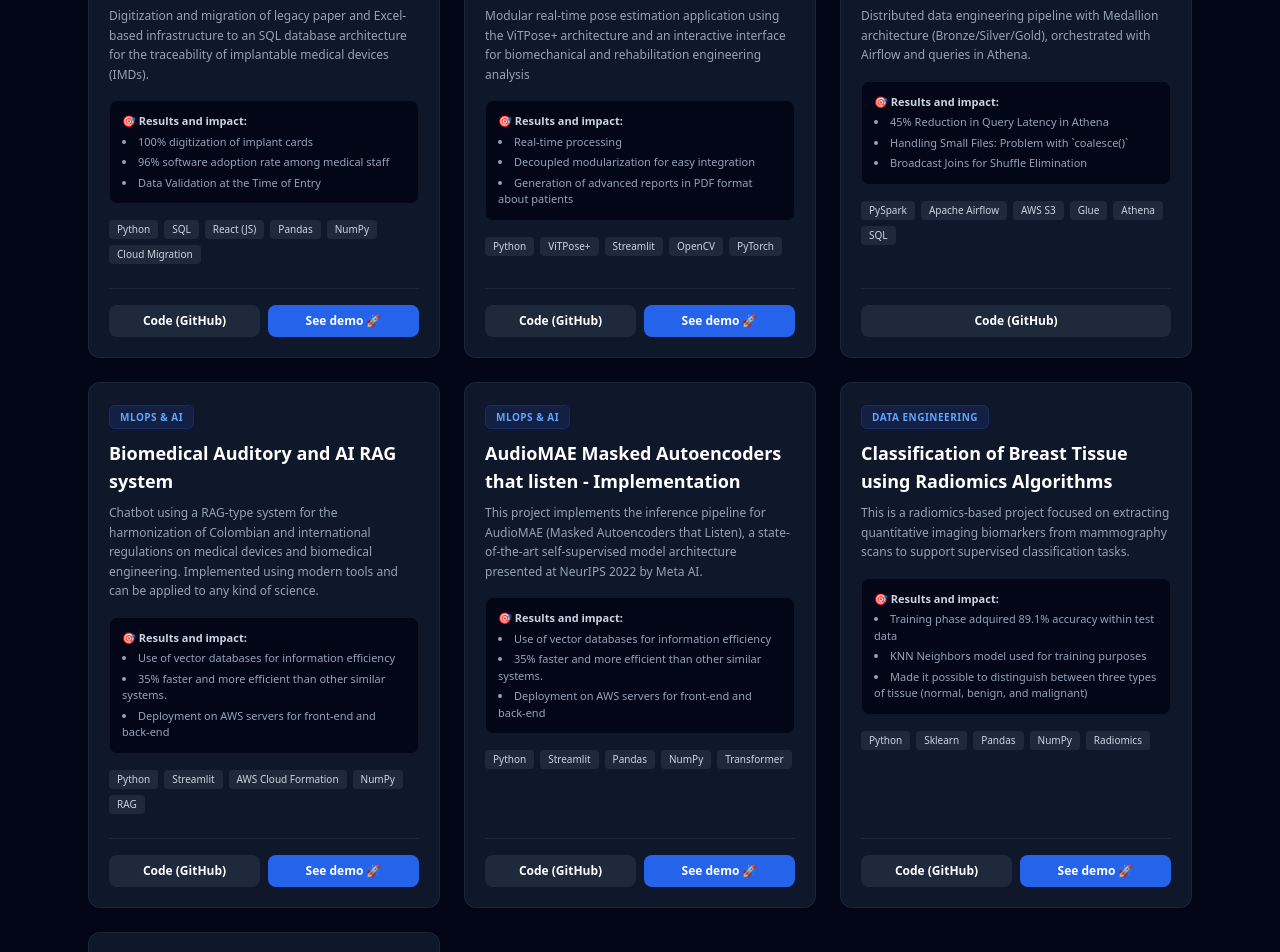
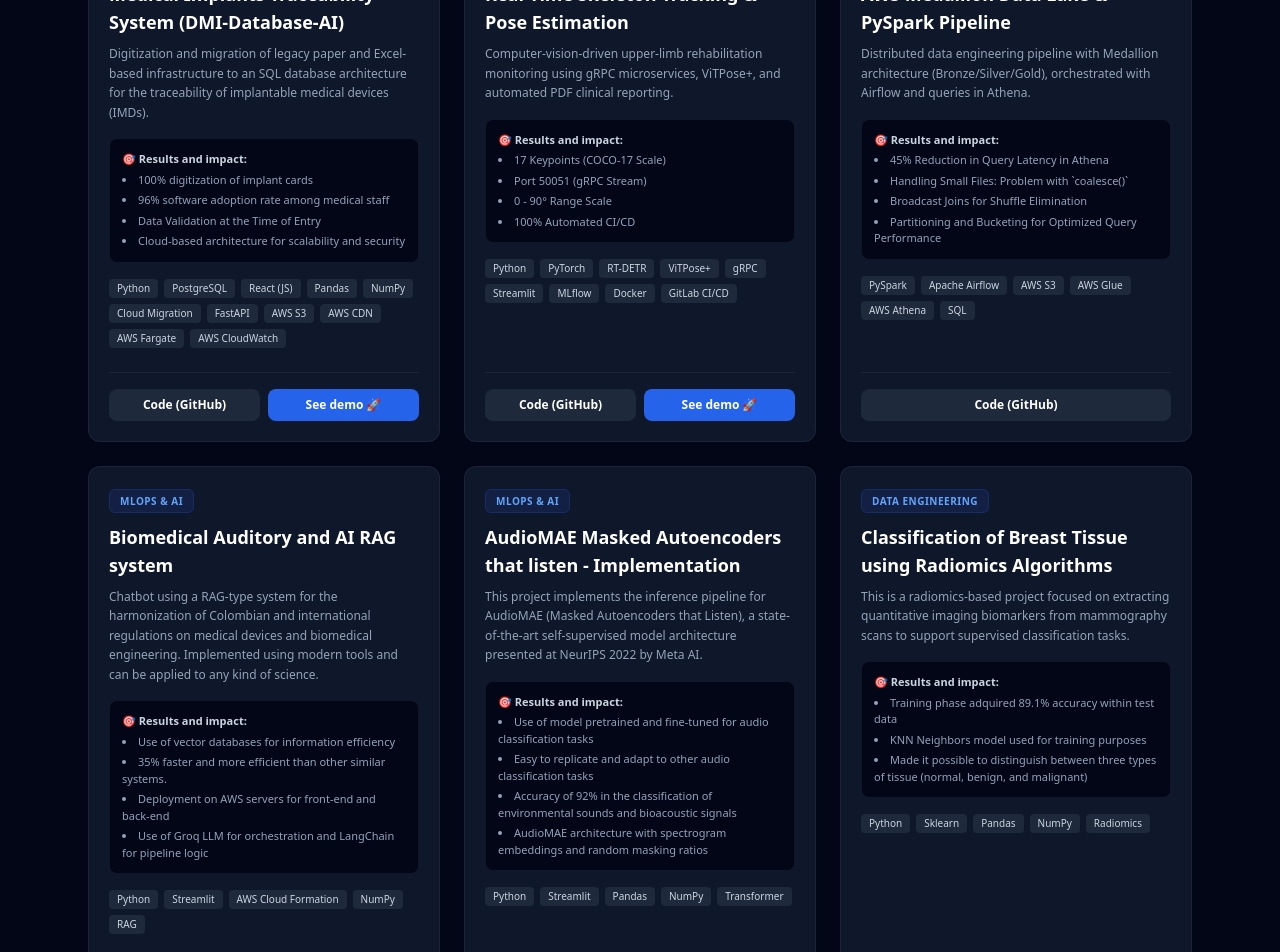
Before and after one commit to seba39399/Portfolio-JuanPe-a, a Next.js app: page / in a window 1280 px wide. Shown: the part 640-1592 px from the top of the page. Built offline with nearby package versions, Linux system fonts and the light colour scheme.

Commit message:
feat: update

```diff
--- a/next.config.mjs
+++ b/next.config.mjs
@@ -4,7 +4,7 @@ const nextConfig = {
   images: {
     unoptimized: true,
   },
-  basePath: "/Portfolio-JuanPe-a",
+  basePath: "" /*/Portfolio-JuanPe-a* */,
 };
 
 export default nextConfig;
--- a/src/components/ProjectCatalog.tsx
+++ b/src/components/ProjectCatalog.tsx
@@ -2,6 +2,7 @@
 
 import { useState } from "react";
 import { projectsData, Project } from "@/data/projects";
+import { DemoModal } from "./DemoModal"; // 👈 Importamos el DemoModal completo
 
 export function ProjectCatalog() {
   const [selectedTag, setSelectedTag] = useState<string>("All");
@@ -57,7 +58,14 @@ export function ProjectCatalog() {
 
       {/* Projects Grid */}
       <div className="grid grid-cols-1 md:grid-cols-2 lg:grid-cols-3 gap-6">
-        {filteredProjects.map((project) => (
+        {filteredProjects.map((project) => {
+          // Verificamos si el proyecto tiene algún tipo de demo disponible
+          const hasDemo =
+            Boolean(project.demoUrl) ||
+            Boolean(project.imageUrl) ||
+            Boolean(project.demoImages && project.demoImages.length > 0);
+
+          return (
             <div
               key={project.id}
               className="bg-slate-900 border border-slate-800/80 rounded-xl p-5 flex flex-col justify-between hover:border-blue-500/40 transition"
@@ -104,44 +112,25 @@ export function ProjectCatalog() {
                 >
                   Code (GitHub)
                 </a>
-              {project.demoUrl && (
+                {hasDemo && (
                   <button
                     onClick={() => setActiveModalProject(project)}
-                  className="flex-1 text-center py-2 bg-blue-600 hover:bg-blue-500 text-white rounded-lg text-xs font-semibold transition"
+                    className="flex-1 text-center py-2 bg-blue-600 hover:bg-blue-500 text-white rounded-lg text-xs font-semibold transition cursor-pointer"
                   >
                     See demo 🚀
                   </button>
                 )}
               </div>
             </div>
-        ))}
+          );
+        })}
       </div>
 
-      {/* Interactivity Model of Data */}
-      {activeModalProject && (
-        <div className="fixed inset-0 z-50 bg-black/80 backdrop-blur-sm flex items-center justify-center p-4">
-          <div className="bg-slate-900 border border-slate-800 rounded-2xl w-full max-w-4xl overflow-hidden shadow-2xl">
-            <div className="p-4 border-b border-slate-800 flex justify-between items-center bg-slate-950">
-              <h3 className="text-sm font-bold text-white">
-                {activeModalProject.title} — Demo
-              </h3>
-              <button
-                onClick={() => setActiveModalProject(null)}
-                className="text-slate-400 hover:text-white bg-slate-800 px-3 py-1 rounded-lg text-xs"
-              >
-                ✕ Close
-              </button>
-            </div>
-            <div className="h-[480px] bg-black">
-              <iframe
-                src={activeModalProject.demoUrl}
-                className="w-full h-full border-0"
-                title={activeModalProject.title}
+      {/* Modal para Demos (Soporta Videos, iFrames e Imágenes) */}
+      <DemoModal
+        project={activeModalProject}
+        onClose={() => setActiveModalProject(null)}
       />
-            </div>
-          </div>
-        </div>
-      )}
     </section>
   );
 }
--- a/src/data/projects.ts
+++ b/src/data/projects.ts
@@ -1,18 +1,4 @@
-export interface Project {
-  id: string;
-  title: string;
-  shortDescription: string;
-  category:
-    | "Data Engineering"
-    | "MLOps & AI"
-    | "Full-Stack & SQL"
-    | "Computer Vision";
-  tags: string[];
-  metrics: string[];
-  demoType: "iframe" | "video" | "interactive";
-  demoUrl?: string;
-  githubUrl: string;
-}
+import { Project } from "@/types/project";
 
 export const projectsData: Project[] = [
   {
@@ -21,30 +7,60 @@ export const projectsData: Project[] = [
     shortDescription:
       "Digitization and migration of legacy paper and Excel-based infrastructure to an SQL database architecture for the traceability of implantable medical devices (IMDs).",
     category: "Full-Stack & SQL",
-    tags: ["Python", "SQL", "React (JS)", "Pandas", "NumPy", "Cloud Migration"],
+    tags: [
+      "Python",
+      "PostgreSQL",
+      "React (JS)",
+      "Pandas",
+      "NumPy",
+      "Cloud Migration",
+      "FastAPI",
+      "AWS S3",
+      "AWS CDN",
+      "AWS Fargate",
+      "AWS CloudWatch",
+    ],
     metrics: [
       "100% digitization of implant cards",
       "96% software adoption rate among medical staff",
       "Data Validation at the Time of Entry",
+      "Cloud-based architecture for scalability and security",
     ],
     demoType: "video",
     demoUrl: "https://www.youtube.com/embed/dQw4w9WgXcQ",
+    demoDescription:
+      "An end-to-end relational database architecture designed to track medical devices and high-risk human implants throughout their clinical lifecycle. Built around a MySQL relational schema, the system processes REST API payloads via a Flask backend to validate Device Identifier (DI) and Production Identifier (PI) standards. It manages relational integrity across inventory modules, surgical procedures, and patient usage logs, optimizing query performance for regulatory auditability and compliance with healthcare tracking standards.",
     githubUrl: "https://github.com/seba39399/DMI-Database-AI",
   },
   {
     id: "App-PhysicalRecovery",
     title: "Real-Time Skeleton Tracking & Pose Estimation",
     shortDescription:
-      "Modular real-time pose estimation application using the ViTPose+ architecture and an interactive interface for biomechanical and rehabilitation engineering analysis",
+      "Computer-vision-driven upper-limb rehabilitation monitoring using gRPC microservices, ViTPose+, and automated PDF clinical reporting.",
     category: "Computer Vision",
-    tags: ["Python", "ViTPose+", "Streamlit", "OpenCV", "PyTorch"],
+    tags: [
+      "Python",
+      "PyTorch",
+      "RT-DETR",
+      "ViTPose+",
+      "gRPC",
+      "Streamlit",
+      "MLflow",
+      "Docker",
+      "GitLab CI/CD",
+    ],
     metrics: [
-      "Real-time processing",
-      "Decoupled modularization for easy integration",
-      "Generation of advanced reports in PDF format about patients",
+      "17 Keypoints (COCO-17 Scale)",
+      "Port 50051 (gRPC Stream)",
+      "0 - 90° Range Scale",
+      "100% Automated CI/CD",
     ],
-    demoType: "iframe",
-    demoUrl: "https://streamlit.io",
+    demoType: "image",
+    demoUrl: "/images/interfaz1.jpg",
+    imageUrl: "/images/interfaz1.jpg",
+    demoImages: ["/images/interfaz1.jpg", "/images/interfaz2.jpeg"],
+    demoDescription:
+      "This system addresses upper-limb rehabilitation monitoring by decoupling the computer vision pipeline from the UI using gRPC protocol buffers. The backend processes incoming frames via PekingU RT-DETR (Person Detection) and ViTPose-plus to extract 17 keypoint vectors. The client application tracks left-arm angular extension for automatic repetition counting, clinical progress scoring, and PDF report generation without locking the Streamlit UI thread.",
     githubUrl: "https://github.com/miguelfrancor01/App_PhysicalRecovery",
   },
   {
@@ -53,11 +69,19 @@ export const projectsData: Project[] = [
     shortDescription:
       "Distributed data engineering pipeline with Medallion architecture (Bronze/Silver/Gold), orchestrated with Airflow and queries in Athena.",
     category: "Data Engineering",
-    tags: ["PySpark", "Apache Airflow", "AWS S3", "Glue", "Athena", "SQL"],
+    tags: [
+      "PySpark",
+      "Apache Airflow",
+      "AWS S3",
+      "AWS Glue",
+      "AWS Athena",
+      "SQL",
+    ],
     metrics: [
       "45% Reduction in Query Latency in Athena",
       "Handling Small Files: Problem with `coalesce()`",
       "Broadcast Joins for Shuffle Elimination",
+      "Partitioning and Bucketing for Optimized Query Performance",
     ],
     demoType: "interactive",
     githubUrl: "https://github.com/seba39399/ETL-AWS-PROD",
@@ -73,9 +97,12 @@ export const projectsData: Project[] = [
       "Use of vector databases for information efficiency",
       "35% faster and more efficient than other similar systems.",
       "Deployment on AWS servers for front-end and back-end",
+      "Use of Groq LLM for orchestration and LangChain for pipeline logic",
     ],
     demoType: "video",
     demoUrl: "https://www.loom.com/embed/04250c05b8884e3ba5cf3213829333a7",
+    demoDescription:
+      "An intelligent medical retrieval-augmented generation (RAG) architecture engineered for clinical interpretation and bilingual context processing. The backend processes semi-structured audio transcriptions and medical domain documentation into high-dimensional vector embeddings, indexing them into a vector database. Coupled with Groq LLM orchestration and LangChain pipeline logic, the system retrieves contextual evidence in real time, delivering precise, auditable clinical query responses while maintaining medical entity alignment.",
     githubUrl: "https://github.com/seba39399/Biomedical-RAG",
   },
   {
@@ -86,12 +113,15 @@ export const projectsData: Project[] = [
     category: "MLOps & AI",
     tags: ["Python", "Streamlit", "Pandas", "NumPy", "Transformer"],
     metrics: [
-      "Use of vector databases for information efficiency",
-      "35% faster and more efficient than other similar systems.",
-      "Deployment on AWS servers for front-end and back-end",
+      "Use of model pretrained and fine-tuned for audio classification tasks",
+      "Easy to replicate and adapt to other audio classification tasks",
+      "Accuracy of 92% in the classification of environmental sounds and bioacoustic signals",
+      "AudioMAE architecture with spectrogram embeddings and random masking ratios",
     ],
     demoType: "video",
-    demoUrl: "https://www.loom.com/embed/04250c05b8884e3ba5cf3213829333a7",
+    demoUrl: "https://www.loom.com/embed/ecb12ceaf89f410bab4b078d9d0607b5",
+    demoDescription:
+      "A self-supervised deep learning implementation of Masked Autoencoders for Audio (AudioMAE) built with PyTorch for complex acoustic pattern recognition. The pipeline converts high-resolution raw audio waveforms into patchified spectrogram embeddings, applying random masking ratios to force latent representation learning. It features custom encoder-decoder transformer blocks and loss function evaluation, delivering scalable feature extraction models tailored for bioacoustic signal analysis and environmental audio classification.",
     githubUrl:
       "https://github.com/seba39399/Audio-Mae-Implementation/tree/main",
   },
@@ -107,8 +137,7 @@ export const projectsData: Project[] = [
       "KNN Neighbors model used for training purposes",
       "Made it possible to distinguish between three types of tissue (normal, benign, and malignant)",
     ],
-    demoType: "video",
-    demoUrl: "https://www.loom.com/embed/04250c05b8884e3ba5cf3213829333a7",
+    demoType: "interactive",
     githubUrl:
       "https://github.com/seba39399/Medical-Image-Analysis-with-AI-Mammography",
   },
@@ -125,7 +154,9 @@ export const projectsData: Project[] = [
       "Dental practice using traditional computer vision",
     ],
     demoType: "video",
-    demoUrl: "https://www.loom.com/embed/04250c05b8884e3ba5cf3213829333a7",
+    demoUrl: "https://www.loom.com/embed/cf3704506b6641ca8289a6465f9c69ac",
+    demoDescription:
+      "A specialized computer vision pipeline built with PyTorch, OpenCV, and Streamlit for automated cephalometric landmarking on head radiographs. The application ingests lateral dental X-rays, applies preprocessing filters to enhance anatomical contrast, and predicts critical cranial keypoints to construct the diagnostic Ricketts Esthetic Line. The interface allows clinicians to interactively adjust detection thresholds, evaluate soft-tissue profile metrics, and crop dynamic regions of interest for quantitative orthodontic evaluation.",
     githubUrl:
       "https://github.com/seba39399/Cephalometric-Landmark-Detection-Image-Processing/tree/main",
   },
--- a/src/types/project.ts
+++ b/src/types/project.ts
@@ -9,7 +9,10 @@ export interface Project {
     | "Computer Vision";
   tags: string[];
   metrics: string[];
-  demoType: "iframe" | "video" | "interactive";
+  demoType: "iframe" | "video" | "interactive" | "image";
   demoUrl?: string;
+  imageUrl?: string;
+  demoImages?: string[];
+  demoDescription?: string;
   githubUrl: string;
 }
```
Also changed, not shown: src/components/DemoModal.tsx (+135 -19 lines), public/images/interfaz1.jpg (added), public/images/interfaz2.jpeg (added), src/components/ProjectCard.tsx (deleted). Lines whose indentation alone changed are shown as unchanged.
